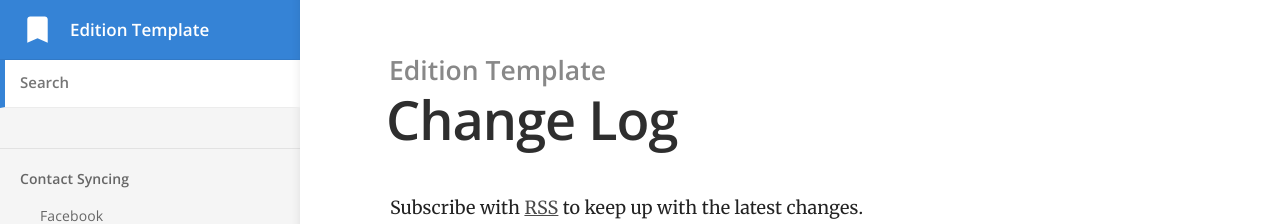
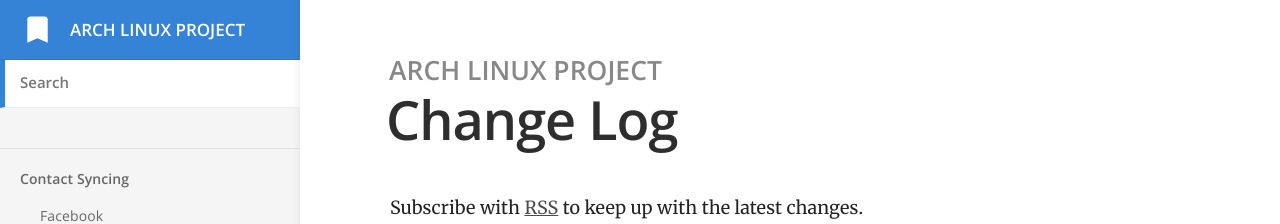
Before and after one commit to laurelmar/ARCH_Linux_Pro, a Jekyll site: the page built from changelog.html, in a window 1280 px wide. Shown: the top 224 px of the page. Built offline with Jekyll 4.4.1, drawn with Linux system fonts in a browser that asks for light colours.

Commit message:
Update _config.yml

```diff
--- a/_config.yml
+++ b/_config.yml
@@ -1,7 +1,7 @@
 # ----
 # Site
 
-title: Edition Template
+title: ARCH LINUX PROJECT
 url: "https://long-pig.cloudvent.net"
 baseurl:
 google_analytics_key:
```
